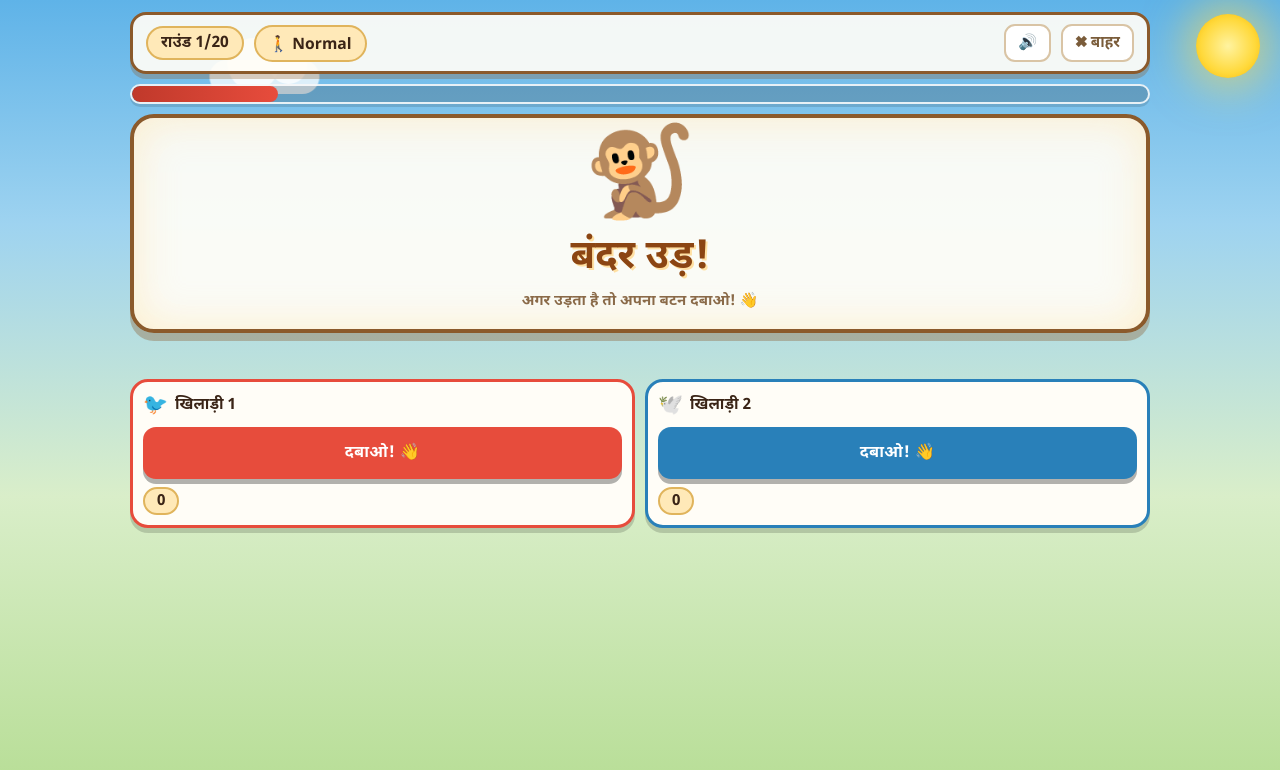
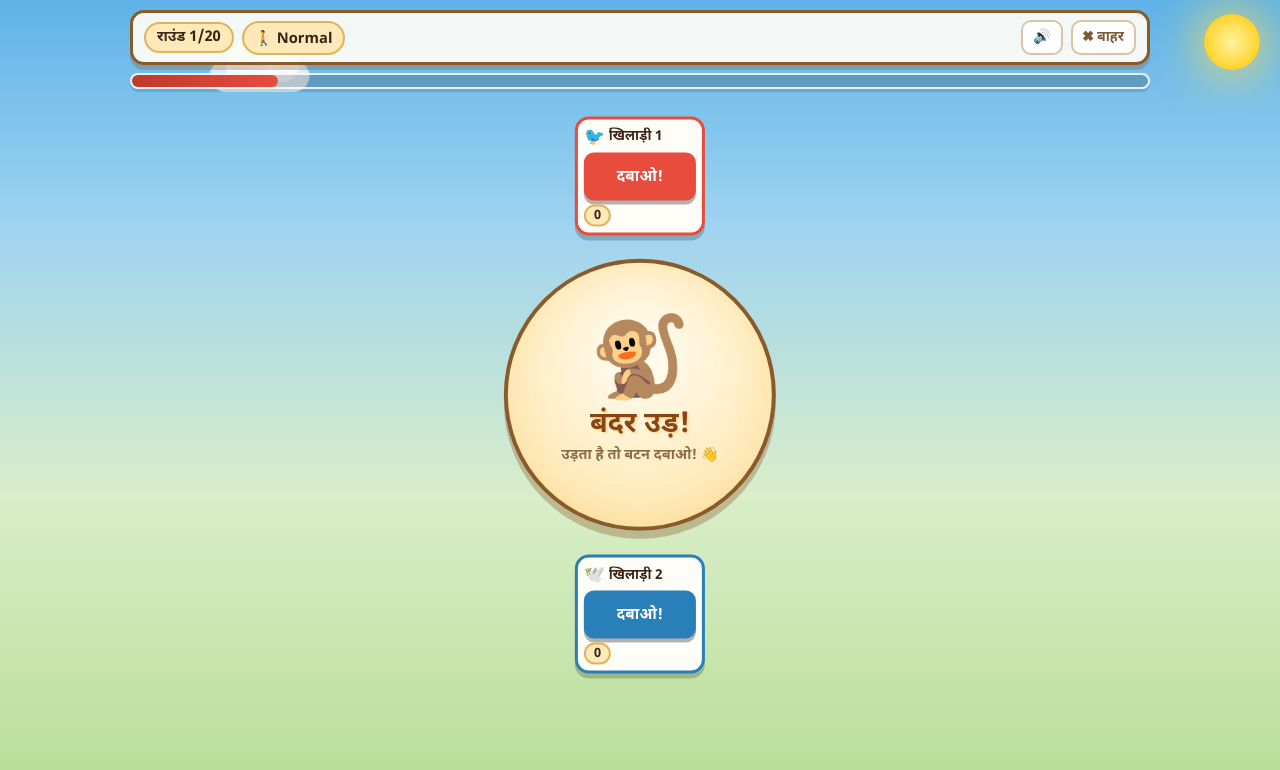
Before and after one commit to yogarogya/Image-puzzle, a plain HTML site: page index.html in a window 1280 px wide. Both pictures are taken after a click on the button "🚀 गेम शुरू करें". Drawn offline with Linux system fonts and the light colour scheme.

```diff
--- a/index.html
+++ b/index.html
@@ -16,20 +16,16 @@
   min-height:100vh;color:var(--ink);
   background:linear-gradient(180deg,#5fb3e8 0%,#9ed3f0 28%,#d9eec9 62%,#b6dd94 100%);
   background-attachment:fixed;
-  padding:12px;overflow-x:hidden;
+  padding:10px;overflow-x:hidden;
 }
-.sun{position:fixed;top:14px;right:20px;width:64px;height:64px;border-radius:50%;
+.sun{position:fixed;top:14px;right:20px;width:56px;height:56px;border-radius:50%;
   background:radial-gradient(circle,#fff3a0,#ffd93b 60%,#f7b500);
   box-shadow:0 0 40px 12px rgba(255,220,80,.55);z-index:0;pointer-events:none}
-.cloud{position:fixed;background:rgba(255,255,255,.75);border-radius:99px;z-index:0;pointer-events:none;
-  filter:blur(.3px)}
+.cloud{position:fixed;background:rgba(255,255,255,.75);border-radius:99px;z-index:0;pointer-events:none}
 .cloud:before,.cloud:after{content:'';position:absolute;background:inherit;border-radius:50%}
-.c1{width:110px;height:34px;top:60px;left:-140px;animation:drift 34s linear infinite}
-.c1:before{width:52px;height:52px;top:-22px;left:18px}
-.c1:after{width:38px;height:38px;top:-14px;left:60px}
-.c2{width:80px;height:26px;top:150px;left:-140px;animation:drift 48s linear infinite 6s;opacity:.7}
-.c2:before{width:40px;height:40px;top:-18px;left:12px}
-.c2:after{width:28px;height:28px;top:-10px;left:44px}
+.c1{width:100px;height:32px;top:60px;left:-140px;animation:drift 34s linear infinite}
+.c1:before{width:48px;height:48px;top:-20px;left:16px}
+.c1:after{width:34px;height:34px;top:-12px;left:56px}
 @keyframes drift{to{transform:translateX(calc(100vw + 220px))}}
 
 .screen{display:none;max-width:1020px;margin:0 auto;position:relative;z-index:2}
@@ -79,63 +75,157 @@
 .statusBar{font-size:.85rem;font-weight:800;text-align:center;color:#5a3b1e;margin-top:8px;min-height:1.2em}
 
 /* ---------- GAME HUD ---------- */
-.hud{display:flex;align-items:center;gap:10px;flex-wrap:wrap;justify-content:space-between;
-  background:rgba(255,253,247,.92);border:3px solid var(--wood);border-radius:16px;padding:9px 13px;
-  box-shadow:0 5px 0 rgba(139,90,43,.3);font-weight:900;font-size:.98rem}
-.hud .pill{background:#ffe9b8;border:2px solid #e0b45c;border-radius:99px;padding:5px 13px;white-space:nowrap}
+.hud{display:flex;align-items:center;gap:8px;flex-wrap:wrap;justify-content:space-between;
+  background:rgba(255,253,247,.92);border:3px solid var(--wood);border-radius:14px;padding:7px 11px;
+  box-shadow:0 5px 0 rgba(139,90,43,.3);font-weight:900;font-size:.92rem}
+.hud .pill{background:#ffe9b8;border:2px solid #e0b45c;border-radius:99px;padding:4px 11px;white-space:nowrap}
 .hud .spacer{flex:1}
-.iconBtn{font:inherit;font-weight:900;font-size:.95rem;border:2.5px solid #d9c4a5;background:#fff;
-  border-radius:11px;padding:7px 12px;cursor:pointer;color:#7a5c3a;transition:.15s;touch-action:manipulation}
+.iconBtn{font:inherit;font-weight:900;font-size:.88rem;border:2.5px solid #d9c4a5;background:#fff;
+  border-radius:10px;padding:6px 10px;cursor:pointer;color:#7a5c3a;transition:.15s;touch-action:manipulation}
 .iconBtn:hover{background:#fff3d9}
 .iconBtn.off{opacity:.45;text-decoration:line-through}
-.timerWrap{height:20px;background:rgba(0,0,0,.18);border-radius:99px;overflow:hidden;margin-top:10px;
+.timerWrap{height:16px;background:rgba(0,0,0,.18);border-radius:99px;overflow:hidden;margin-top:8px;
   border:2.5px solid rgba(255,255,255,.85);box-shadow:0 3px 0 rgba(0,0,0,.12)}
 #timerBar{height:100%;width:100%;border-radius:99px;transition:width .06s linear;
   background:linear-gradient(90deg,#27ae60,#2ecc71)}
 
-/* ---------- STAGE ---------- */
-.stage{background:rgba(255,253,247,.94);border:4px solid var(--wood);border-radius:24px;padding:18px 16px;
-  text-align:center;margin-top:10px;box-shadow:0 8px 0 rgba(139,90,43,.35),inset 0 0 44px rgba(255,220,150,.45);
-  position:relative;overflow:hidden}
-#animalEmoji{font-size:clamp(3.6rem,14vw,5.6rem);line-height:1;display:block}
-#animalEmoji.pop{animation:pop .4s ease-out}
-#animalText{font-size:clamp(1.5rem,6.5vw,2.5rem);font-weight:900;color:#8b4513;margin-top:6px;
-  text-shadow:2px 2px 0 #ffe0a3}
-#promptText{font-size:.94rem;font-weight:800;color:#8a6a48;margin-top:7px}
-.answerBanner{margin-top:10px;padding:12px 16px;border-radius:14px;font-weight:900;font-size:clamp(.9rem,3.4vw,1.08rem);
-  text-align:center;opacity:0;transform:translateY(-10px);transition:.25s;pointer-events:none}
-.answerBanner.show{opacity:1;transform:translateY(0)}
-.answerBanner.correct{background:#d6f8d6;color:#14651b;border:2.5px solid var(--green)}
-.answerBanner.wrong{background:#ffe1e1;color:#8b1a1a;border:2.5px solid var(--red)}
+/* =========================================================
+   ⭐ सर्कल लेआउट — खिलाड़ी चारों ओर
+   ========================================================= */
+.circleWrap{
+  position: relative;
+  width: 100%;
+  max-width: min(94vw, 74vh, 720px);
+  aspect-ratio: 1 / 1;
+  margin: 10px auto 0;
+  /* थोड़ी सी जगह किनारे पर बटन के लिए */
+  padding: 6px;
+}
 
-/* ---------- PLAYER GRID ---------- */
-.playersGrid{display:grid;gap:10px;margin-top:12px;
-  grid-template-columns:repeat(auto-fit,minmax(148px,1fr))}
-.pcard{background:var(--cream);border:3px solid var(--pc);border-radius:18px;padding:10px;
-  box-shadow:0 5px 0 rgba(0,0,0,.16);transition:transform .15s,box-shadow .2s;display:flex;
-  flex-direction:column;gap:8px;position:relative}
-.pcard.did-press{transform:scale(.975)}
-.pcard.did-lock{opacity:.5}
-.phead{display:flex;align-items:center;gap:7px;font-weight:900;font-size:.97rem;min-width:0}
-.phead .pemoji{font-size:1.25rem;flex:0 0 auto}
-.phead .pname{overflow:hidden;text-overflow:ellipsis;white-space:nowrap}
-.pbtn{font:inherit;font-weight:900;font-size:1.02rem;padding:15px 8px;border:none;border-radius:13px;
-  background:var(--pc);color:#fff;cursor:pointer;box-shadow:0 5px 0 rgba(0,0,0,.3);transition:.08s;
-  touch-action:manipulation;letter-spacing:.3px}
-.pbtn:active:not(:disabled){transform:translateY(4px);box-shadow:0 1px 0 rgba(0,0,0,.3)}
-.pbtn:disabled{cursor:default;box-shadow:none}
-.pbtn.pressed{background:var(--green)!important}
-.pbtn.locked{background:#95a5a6!important;font-size:.9rem}
-.pbtn.pbtn-wrong{background:#e74c3c!important;color:#fff!important;
-  box-shadow:0 5px 0 rgba(0,0,0,.3)!important;cursor:pointer}
-.pbtn.pbtn-wrong:active{transform:translateY(4px);box-shadow:0 1px 0 rgba(0,0,0,.3)!important}
-.pfoot{display:flex;justify-content:space-between;align-items:center;font-weight:900;font-size:.95rem}
-.pscore{background:#ffe9b8;border:2px solid #e0b45c;border-radius:99px;padding:2px 12px}
-.pdelta{font-size:1.05rem;font-weight:900}
-.pdelta.plus{color:#1e8e3e}.pdelta.minus{color:#c0392b}
-.pcard.fb-correct{box-shadow:0 0 0 4px var(--green),0 5px 0 rgba(0,0,0,.16)}
-.pcard.fb-wrong{box-shadow:0 0 0 4px var(--red),0 5px 0 rgba(0,0,0,.16);animation:shake .4s}
-.pcard.fb-miss{opacity:.72}
+/* बीच का स्टेज (जानवर) */
+.stageCircle{
+  position: absolute;
+  left: 50%; top: 50%;
+  transform: translate(-50%,-50%);
+  width: 46%;
+  aspect-ratio: 1 / 1;
+  border-radius: 50%;
+  background: radial-gradient(circle at 50% 35%, #fffdf2 0%, #ffe9b8 70%, #f5d68a 100%);
+  border: 4px solid var(--wood);
+  box-shadow: 0 8px 0 rgba(139,90,43,.35), inset 0 0 40px rgba(255,220,150,.55);
+  display: flex;
+  flex-direction: column;
+  align-items: center;
+  justify-content: center;
+  padding: 5%;
+  text-align: center;
+  z-index: 1;
+  overflow: hidden;
+}
+#animalEmoji{font-size: clamp(2.6rem, 10vmin, 5rem); line-height: 1; display: block}
+#animalEmoji.pop{animation: pop .4s ease-out}
+#animalText{font-size: clamp(1rem, 3.6vmin, 1.9rem); font-weight: 900; color: #8b4513;
+  margin-top: 4px; text-shadow: 2px 2px 0 #ffe0a3; line-height: 1.15}
+#promptText{font-size: clamp(.66rem, 1.8vmin, .92rem); font-weight: 800; color: #8a6a48;
+  margin-top: 5px; line-height: 1.25}
+
+/* खिलाड़ियों की रिंग */
+#playersRing{
+  position: absolute;
+  inset: 0;
+  z-index: 3;
+  pointer-events: none;   /* सिर्फ बटन क्लिक हो */
+}
+
+/* एक खिलाड़ी का कार्ड */
+.pcard{
+  position: absolute;
+  width: clamp(86px, 22%, 165px);
+  transform: translate(-50%, -50%);
+  pointer-events: auto;
+  background: var(--cream);
+  border: 3px solid var(--pc);
+  border-radius: 14px;
+  padding: 6px;
+  box-shadow: 0 5px 0 rgba(0,0,0,.20);
+  display: flex;
+  flex-direction: column;
+  gap: 4px;
+  transition: box-shadow .2s, scale .15s;
+  transform-origin: center;
+}
+.pcard.did-press{scale: .96}
+.pcard.did-lock{opacity: .55}
+
+.phead{
+  display: flex; align-items: center; gap: 4px;
+  font-weight: 900; font-size: clamp(.72rem, 1.7vmin, .92rem);
+  min-width: 0;
+}
+.phead .pemoji{font-size: clamp(.9rem, 2.1vmin, 1.15rem); flex: 0 0 auto}
+.phead .pname{overflow: hidden; text-overflow: ellipsis; white-space: nowrap}
+
+.pbtn{
+  font: inherit; font-weight: 900;
+  font-size: clamp(.78rem, 1.9vmin, 1.02rem);
+  padding: clamp(9px, 1.9vmin, 14px) 4px;
+  border: none; border-radius: 10px;
+  background: var(--pc); color: #fff;
+  cursor: pointer;
+  box-shadow: 0 4px 0 rgba(0,0,0,.30);
+  transition: .08s;
+  touch-action: manipulation;
+  letter-spacing: .2px;
+  white-space: nowrap;
+}
+.pbtn:active:not(:disabled){transform: translateY(3px); box-shadow: 0 1px 0 rgba(0,0,0,.30)}
+.pbtn:disabled{cursor: default; box-shadow: none}
+.pbtn.pressed{background: var(--green) !important}
+.pbtn.locked{background: #95a5a6 !important; font-size: clamp(.65rem,1.5vmin,.82rem)}
+.pbtn.pbtn-wrong{background: #e74c3c !important; color: #fff !important;
+  box-shadow: 0 4px 0 rgba(0,0,0,.30) !important; cursor: pointer}
+.pbtn.pbtn-wrong:active{transform: translateY(3px); box-shadow: 0 1px 0 rgba(0,0,0,.30) !important}
+
+.pfoot{
+  display: flex; justify-content: space-between; align-items: center;
+  font-weight: 900; font-size: clamp(.72rem, 1.7vmin, .92rem);
+}
+.pscore{
+  background: #ffe9b8; border: 2px solid #e0b45c;
+  border-radius: 99px; padding: 1px 8px;
+  font-size: clamp(.68rem, 1.6vmin, .88rem);
+}
+.pdelta{font-size: clamp(.78rem, 1.8vmin, 1rem); font-weight: 900}
+
+.pdelta.plus{color:#1e8e3e}
+.pdelta.minus{color:#c0392b}
+
+.pcard.fb-correct{box-shadow: 0 0 0 4px var(--green), 0 5px 0 rgba(0,0,0,.20)}
+.pcard.fb-wrong{box-shadow: 0 0 0 4px var(--red), 0 5px 0 rgba(0,0,0,.20); animation: shake .4s}
+.pcard.fb-miss{opacity: .72}
+
+/* ---------- ANSWER BANNER (fixed bottom) ---------- */
+.answerBanner{
+  position: fixed;
+  left: 12px; right: 12px;
+  bottom: 12px;
+  max-width: 640px;
+  margin: 0 auto;
+  padding: 11px 16px;
+  border-radius: 14px;
+  font-weight: 900;
+  font-size: clamp(.88rem, 3.2vw, 1.05rem);
+  text-align: center;
+  opacity: 0;
+  transform: translateY(14px);
+  transition: .25s;
+  pointer-events: none;
+  z-index: 40;
+  box-shadow: 0 6px 20px rgba(0,0,0,.2);
+}
+.answerBanner.show{opacity: 1; transform: translateY(0)}
+.answerBanner.correct{background: #d6f8d6; color: #14651b; border: 2.5px solid var(--green)}
+.answerBanner.wrong{background: #ffe1e1; color: #8b1a1a; border: 2.5px solid var(--red)}
 
 /* ---------- RESULT ---------- */
 .winnerBig{text-align:center;font-size:clamp(1.7rem,7vw,3rem);font-weight:900;color:#fff;
@@ -181,9 +271,10 @@
 .actionRow .bigBtn{flex:1;min-width:150px;font-size:1.15rem;padding:16px}
 .bigBtn.alt{background:linear-gradient(180deg,#63c8f0,#2196c9);box-shadow:0 7px 0 #136b91}
 .bigBtn.alt:active{box-shadow:0 2px 0 #136b91}
-@media(max-width:420px){
-  .playersGrid{grid-template-columns:repeat(2,1fr);gap:8px}
-  .pbtn{font-size:.92rem;padding:13px 5px}
+
+@media(max-width:480px){
+  .circleWrap{max-width:min(96vw, 68vh, 500px)}
+  .pcard{width: clamp(78px, 24%, 120px); padding: 4px; gap: 3px}
   .dgrid{grid-template-columns:repeat(2,1fr)}
 }
 </style>
@@ -191,7 +282,6 @@
 <body>
 <div class="sun"></div>
 <div class="cloud c1"></div>
-<div class="cloud c2"></div>
 
 <!-- ================= SETUP SCREEN ================= -->
 <section id="setupScreen" class="screen active">
@@ -200,12 +290,11 @@
 
   <div class="helpBox">
     <b>कैसे खेलें?</b><br>
-    1️⃣ स्क्रीन पर जानवर का नाम और <b>“उड़!”</b> दिखेगा।<br>
+    1️⃣ स्क्रीन के बीच में जानवर का नाम और <b>“उड़!”</b> दिखेगा।<br>
     2️⃣ अगर वो <b>उड़ता है</b> → जल्दी से अपना बटन दबाओ 👋<br>
     3️⃣ अगर <b>नहीं उड़ता</b> → बटन मत दबाओ!<br>
-    4️⃣ अगर पक्षी उड़ता है और तुमने सही दबाया — बाकी खिलाड़ियों का बटन उस राउंड में बंद हो जाएगा।<br>
-    5️⃣ गलत दबाने पर सिर्फ तुम्हें −5 मिलेगा — बटन बंद नहीं होगा और बाकी खिलाड़ी भी दबा सकेंगे।<br>
-    6️⃣ सही जवाब <b>+10</b> • गलत जवाब <b>−5</b>
+    4️⃣ गोल घेरे में चारों ओर बैठो — हर खिलाड़ी का बटन उसकी तरफ।<br>
+    5️⃣ सही जवाब <b>+10</b> • गलत जवाब <b>−5</b>
   </div>
 
   <div class="card">
@@ -273,17 +362,18 @@
 
   <div class="timerWrap"><div id="timerBar"></div></div>
 
-  <div class="stage">
-    <span id="animalEmoji">🐦</span>
-    <div id="animalText">चिड़िया उड़!</div>
-    <div id="promptText">अगर उड़ता है तो अपना बटन दबाओ! 👋</div>
+  <!-- ⭐ सर्कल एरिया : बीच में जानवर, चारों ओर खिलाड़ी -->
+  <div class="circleWrap" id="circleWrap">
+    <div class="stageCircle" id="stageCircle">
+      <span id="animalEmoji">🐦</span>
+      <div id="animalText">चिड़िया उड़!</div>
+      <div id="promptText">अगर उड़ता है तो अपना बटन दबाओ! 👋</div>
+    </div>
+    <div id="playersRing"></div>
   </div>
+</section>
 
-  <div id="answerBanner" class="answerBanner"></div>
-
-  <div id="playersGrid" class="playersGrid"></div>
-  <div style="height:18px"></div>
-</section>
+<div id="answerBanner" class="answerBanner"></div>
 
 <!-- ================= RESULT SCREEN ================= -->
 <section id="resultScreen" class="screen">
@@ -398,11 +488,10 @@
 }
 
 /* =========================================================
-   ⭐ ऑडियो इंजन — GitHub Pages (HTTPS) के लिए मज़बूत
+   ऑडियो इंजन
    ========================================================= */
 let actx = null;
 let audioUnlocked = false;
-let voicesReady = false;
 let cachedVoices = [];
 
 function audio(){
@@ -416,9 +505,7 @@
   return actx;
 }
 
-/* यह function पहली user gesture पर call होता है — इससे browsers audio unlock कर देते हैं */
 function unlockAudio(){
-  // --- WebAudio unlock ---
   const c = audio();
   if(c){
     if(c.state === 'suspended'){ c.resume().catch(()=>{}); }
@@ -433,7 +520,6 @@
       }catch(e){}
     }
   }
-  // --- Speech unlock (silent utterance) ---
   if('speechSynthesis' in window){
     try{
       const u = new SpeechSynthesisUtterance(' ');
@@ -444,21 +530,16 @@
   updateAudioStatus();
 }
 
-/* voices load होने का इंतज़ार */
 function loadVoices(){
   if(!('speechSynthesis' in window)) return;
   try{
     const v = window.speechSynthesis.getVoices();
-    if(v && v.length > 0){
-      cachedVoices = v;
-      voicesReady = true;
-    }
+    if(v && v.length > 0) cachedVoices = v;
   }catch(e){}
 }
 if('speechSynthesis' in window){
   loadVoices();
   window.speechSynthesis.onvoiceschanged = loadVoices;
-  // कुछ browsers में देरी से लोड होते हैं — थोड़ी देर में फिर try करें
   setTimeout(loadVoices, 500);
   setTimeout(loadVoices, 1500);
 }
@@ -490,12 +571,10 @@
   el.textContent = msg;
 }
 
-/* पहली किसी भी click/touch/key पर audio unlock */
 ['click','touchstart','keydown','pointerdown'].forEach(evt => {
-  window.addEventListener(evt, unlockAudio, {once:false, passive:true});
+  window.addEventListener(evt, unlockAudio, {passive:true});
 });
 
-/* --- टोन बनाने वाला function --- */
 function tone(freq, dur, type, vol, delay){
   if(!S.sound) return;
   const c = audio(); if(!c) return;
@@ -528,7 +607,6 @@
   }
 }
 
-/* --- आवाज़ (उद्घोषक) --- */
 function speak(text){
   if(!S.voice) return;
   if(!('speechSynthesis' in window)) return;
@@ -555,7 +633,7 @@
 }
 
 /* =========================================================
-   सेटअप स्क्रीन — नाम इनपुट
+   सेटअप — नाम इनपुट
    ========================================================= */
 function renderNameInputs(){
   const wrap = $('nameInputs');
@@ -587,7 +665,6 @@
   }
 }
 
-/* चिप बटन */
 $('playerCountBtns').addEventListener('click', e => {
   const b = e.target.closest('.chip'); if(!b) return;
   $('playerCountBtns').querySelectorAll('.chip').forEach(c => c.classList.remove('active'));
@@ -616,7 +693,6 @@
   if(e.key === 'Enter'){ e.preventDefault(); startGameFromSetup(); }
 });
 
-/* टेस्ट बटन */
 $('testSoundBtn').addEventListener('click', () => {
   unlockAudio();
   const prev = S.sound; S.sound = true;
@@ -635,8 +711,7 @@
    गेम शुरू
    ========================================================= */
 function startGameFromSetup(){
-  unlockAudio();   // user gesture पर audio unlock
-
+  unlockAudio();
   const inputs = Array.from($('nameInputs').querySelectorAll('input'));
   S.players = [];
   for(let i = 0; i < S.playerCount; i++){
@@ -659,7 +734,6 @@
 
   $('roundTotal').textContent = S.totalRounds;
   $('speedLabel').textContent = SPEEDS[S.speed].label;
-  $('answerBanner').classList.remove('show');
 
   showScreen('game');
   startRound();
@@ -681,21 +755,33 @@
   return a;
 }
 
-function buildPlayersGrid(){
-  const grid = $('playersGrid');
-  grid.innerHTML = '';
-  S.players.forEach(p => {
+/* ⭐ सर्कल में खिलाड़ी बनाना */
+function buildPlayersRing(){
+  const ring = $('playersRing');
+  ring.innerHTML = '';
+  const n = S.players.length;
+  const radiusPct = 37;   // कंटेनर के आकार का 37% रेडियस
+
+  S.players.forEach((p, i) => {
+    // पहला खिलाड़ी हमेशा ऊपर (top) पर
+    const angleDeg = -90 + (360 / n) * i;
+    const rad = angleDeg * Math.PI / 180;
+    const xPct = 50 + radiusPct * Math.cos(rad);
+    const yPct = 50 + radiusPct * Math.sin(rad);
+
     const card = document.createElement('div');
     card.className = 'pcard';
     card.id = 'pcard-' + p.id;
     card.style.setProperty('--pc', p.color);
+    card.style.left = xPct + '%';
+    card.style.top = yPct + '%';
     card.innerHTML =
       '<div class="phead"><span class="pemoji">' + p.emoji + '</span>' +
       '<span class="pname">' + escapeHtml(p.name) + '</span></div>' +
-      '<button class="pbtn" data-pid="' + p.id + '">दबाओ! 👋</button>' +
+      '<button class="pbtn" data-pid="' + p.id + '">दबाओ!</button>' +
       '<div class="pfoot"><span class="pscore">' + p.score + '</span>' +
       '<span class="pdelta"></span></div>';
-    grid.appendChild(card);
+    ring.appendChild(card);
   });
 }
 
@@ -713,10 +799,10 @@
   void $('animalEmoji').offsetWidth;
   $('animalEmoji').classList.add('pop');
   $('animalText').textContent = S.animal.n + ' उड़!';
-  $('promptText').textContent = 'अगर उड़ता है तो अपना बटन दबाओ! 👋';
+  $('promptText').textContent = 'उड़ता है तो बटन दबाओ! 👋';
   $('answerBanner').classList.remove('show');
 
-  buildPlayersGrid();
+  buildPlayersRing();
   updateTimerBar(1);
   sfx('start');
   speak(S.animal.n + ' उड़!');
@@ -756,8 +842,6 @@
 
 /* =========================================================
    बटन दबाने का लॉजिक
-   • पक्षी उड़ता है → सही दबा → बटन disable, आखिरी बचा lock
-   • पक्षी नहीं उड़ता → गलत दबा → बटन ENABLED रहेगा
    ========================================================= */
 function onPress(pid){
   if(S.phase !== 'playing') return;
@@ -776,17 +860,15 @@
     const btn = card.querySelector('.pbtn');
     if(flies){
       btn.classList.add('pressed');
-      btn.textContent = '✓ दबा दिया';
+      btn.textContent = '✓ दबाया';
       btn.disabled = true;
     } else {
-      btn.textContent = '✗ गलत दबाया';
+      btn.textContent = '✗ गलत';
       btn.classList.add('pbtn-wrong');
-      // ध्यान दें: disabled = true कभी नहीं
     }
     card.classList.add('did-press');
   }
 
-  // सिर्फ पक्षी उड़ता हो और सही दबाया हो तब बाकी lock करो
   if(flies){
     const remaining = S.players.filter(x => !S.pressed.has(x.id));
     if(remaining.length <= 1){
@@ -797,7 +879,7 @@
         if(c){
           const b = c.querySelector('.pbtn');
           b.classList.add('locked');
-          b.textContent = '⏳ अगला चांस';
+          b.textContent = '⏳ अगला';
           b.disabled = true;
           c.classList.add('did-lock');
         }
@@ -807,7 +889,7 @@
   }
 }
 
-$('playersGrid').addEventListener('click', e => {
+$('playersRing').addEventListener('click', e => {
   const btn = e.target.closest('.pbtn');
   if(!btn) return;
   onPress(Number(btn.dataset.pid));
@@ -823,7 +905,7 @@
 });
 
 /* =========================================================
-   राउंड समाप्त + स्कोरिंग
+   राउंड समाप्त
    ========================================================= */
 function endRound(){
   if(S.phase !== 'playing') return;
@@ -863,10 +945,10 @@
   const banner = $('answerBanner');
   if(flies){
     banner.className = 'answerBanner correct show';
-    banner.innerHTML = '✅ ' + S.animal.e + ' <b>' + S.animal.n + '</b> उड़ती है! — सही जवाब: बटन दबाना था';
+    banner.innerHTML = '✅ ' + S.animal.e + ' <b>' + S.animal.n + '</b> उड़ती है! — बटन दबाना था';
   } else {
     banner.className = 'answerBanner wrong show';
-    banner.innerHTML = '❌ ' + S.animal.e + ' <b>' + S.animal.n + '</b> नहीं उड़ती! — सही जवाब: बटन नहीं दबाना था';
+    banner.innerHTML = '❌ ' + S.animal.e + ' <b>' + S.animal.n + '</b> नहीं उड़ती! — बटन नहीं दबाना था';
   }
 
   if(anyWrong) sfx('wrong');
@@ -985,8 +1067,7 @@
   $('roundTotal').textContent = S.totalRounds;
   $('speedLabel').textContent = SPEEDS[S.speed].label;
   $('answerBanner').classList.remove('show');
-  $('answerBanner').className = 'answerBanner';
-  $('playersGrid').innerHTML = '';
+  $('playersRing').innerHTML = '';
   updateTimerBar(1);
 
   showScreen('game');
@@ -1013,9 +1094,8 @@
   S.startTime = 0;
   S.lastSec = -1;
 
-  $('playersGrid').innerHTML = '';
+  $('playersRing').innerHTML = '';
   $('answerBanner').classList.remove('show');
-  $('answerBanner').className = 'answerBanner';
   $('playerDetails').innerHTML = '';
   $('resultTableWrap').innerHTML = '';
   $('topThree').innerHTML = '';
@@ -1023,7 +1103,7 @@
   $('roundNum').textContent = '1';
   $('animalEmoji').textContent = '🐦';
   $('animalText').textContent = 'चिड़िया उड़!';
-  $('promptText').textContent = 'अगर उड़ता है तो अपना बटन दबाओ! 👋';
+  $('promptText').textContent = 'उड़ता है तो बटन दबाओ! 👋';
   updateTimerBar(1);
 
   showScreen('setup');
@@ -1052,6 +1132,37 @@
   if(S.sound) sfx('press');
 });
 
+/* window resize पर रिंग फिर बनाएँ — कार्ड्स अपनी जगह सही रहें */
+window.addEventListener('resize', () => {
+  if(S.phase === 'playing' || S.phase === 'evaluating'){
+    buildPlayersRing();
+    // मौजूदा फीडबैक क्लासेस फिर लगा दें
+    S.players.forEach(p => {
+      const card = $('pcard-' + p.id);
+      if(!card) return;
+      if(S.pressed.has(p.id)){
+        const btn = card.querySelector('.pbtn');
+        if(S.animal && S.animal.f){
+          btn.classList.add('pressed');
+          btn.textContent = '✓ दबाया';
+          btn.disabled = true;
+        } else {
+          btn.classList.add('pbtn-wrong');
+          btn.textContent = '✗ गलत';
+        }
+        card.classList.add('did-press');
+      }
+      if(S.lockedOut === p.id){
+        const btn = card.querySelector('.pbtn');
+        btn.classList.add('locked');
+        btn.textContent = '⏳ अगला';
+        btn.disabled = true;
+        card.classList.add('did-lock');
+      }
+    });
+  }
+});
+
 /* =========================================================
    इनिशियलाइज़
    ========================================================= */
```
